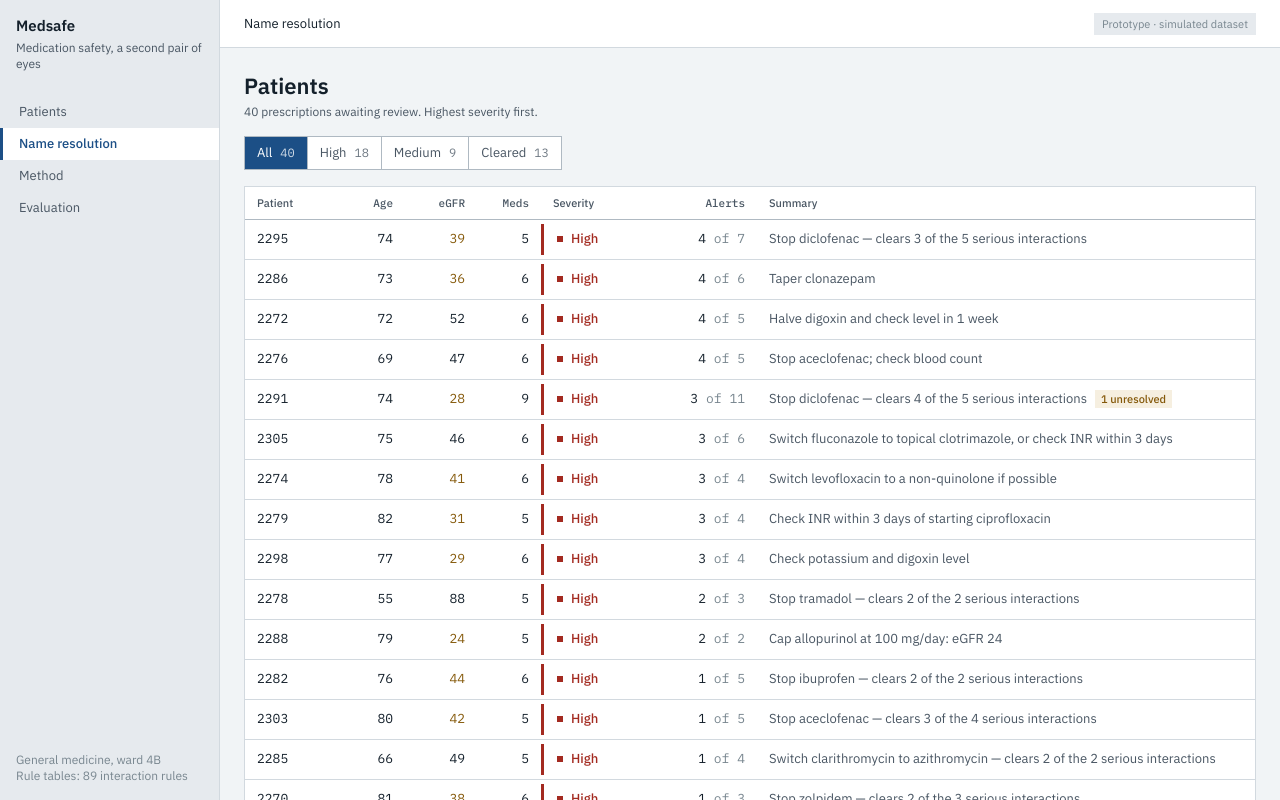
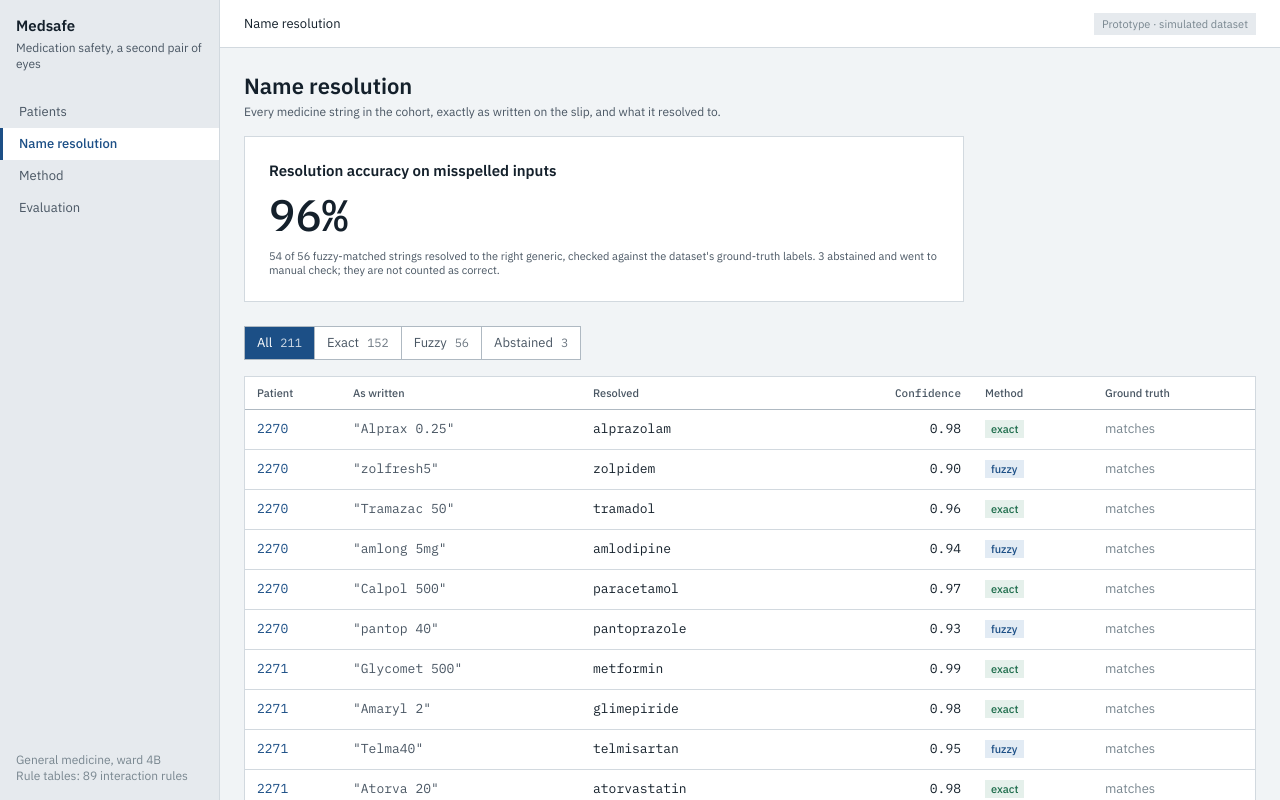
Before and after one commit to PavanSuryaChintada/h4-hosp-patient, a React (Vite) app: page /resolution in a window 1280 px wide. Shown: the top 800 px of the page. Built offline with nearby package versions, Linux system fonts and the light colour scheme.

Commit message:
feat(resolution): name-resolution audit table with ground-truth check

```diff
--- a/src/main.tsx
+++ b/src/main.tsx
@@ -4,6 +4,7 @@ import { BrowserRouter, Route, Routes, useParams } from 'react-router-dom';
 import { Shell } from './components/Shell';
 import { Queue } from './screens/Queue';
 import { PatientDetail } from './screens/PatientDetail';
+import { Resolution } from './screens/Resolution';
 import './styles.css';
 
 // Keyed by id so the collapse toggle resets when moving between patients.
@@ -19,6 +20,7 @@ createRoot(document.getElementById('root')!).render(
         <Routes>
           <Route path="/" element={<Queue />} />
           <Route path="/patient/:id" element={<PatientRoute />} />
+          <Route path="/resolution" element={<Resolution />} />
           <Route path="*" element={<Queue />} />
         </Routes>
       </Shell>
--- /dev/null
+++ b/src/screens/Resolution.tsx
@@ -0,0 +1,69 @@
+import { useState } from 'react';
+import { Link } from 'react-router-dom';
+import { DRUG } from '../data/drugs';
+import { METRICS, RESOLUTION_ROWS } from '../data/engine';
+import type { Method } from '../data/patients';
+import { Segmented, Stat } from '../components/ui';
+
+type Filter = 'all' | Method;
+const TAG: Record<Method, string> = { exact: 'tag-ok', fuzzy: 'tag-action', abstained: 'tag-warn' };
+
+export function Resolution() {
+  const [filter, setFilter] = useState<Filter>('all');
+  const r = METRICS.resolution;
+  const pct = Math.round((r.fuzzyCorrect / r.fuzzy) * 100);
+  const rows = filter === 'all' ? RESOLUTION_ROWS : RESOLUTION_ROWS.filter((x) => x.method === filter);
+
+  return (
+    <div className="content">
+      <div className="page-head">
+        <h1 className="display">Name resolution</h1>
+        <p className="meta">Every medicine string in the cohort, exactly as written on the slip, and what it resolved to.</p>
+      </div>
+
+      <div className="panel" style={{ padding: 24, marginBottom: 24, maxWidth: 720 }}>
+        <Stat caption="Resolution accuracy on misspelled inputs" figure={`${pct}%`}
+          sub={<><span className="mono">{r.fuzzyCorrect}</span> of <span className="mono">{r.fuzzy}</span> fuzzy-matched strings resolved to the right generic, checked against the dataset's ground-truth labels. <span className="mono">{r.abstained}</span> abstained and went to manual check; they are not counted as correct.</>} />
+      </div>
+
+      <div style={{ marginBottom: 16 }}>
+        <Segmented label="Filter by method" value={filter} onChange={setFilter} segments={[
+          { value: 'all', label: 'All', count: r.total },
+          { value: 'exact', label: 'Exact', count: r.exact },
+          { value: 'fuzzy', label: 'Fuzzy', count: r.fuzzy },
+          { value: 'abstained', label: 'Abstained', count: r.abstained },
+        ]} />
+      </div>
+
+      <div className="panel">
+        <table className="t">
+          <colgroup>
+            <col style={{ width: 96 }} /><col style={{ width: 240 }} /><col style={{ width: 280 }} />
+            <col style={{ width: 112 }} /><col style={{ width: 120 }} /><col />
+          </colgroup>
+          <thead>
+            <tr><th>Patient</th><th>As written</th><th>Resolved</th><th className="num">Confidence</th><th>Method</th><th>Ground truth</th></tr>
+          </thead>
+          <tbody>
+            {rows.map((x, i) => (
+              <tr key={i}>
+                <td className="mono"><Link to={`/patient/${x.patient}`}>{x.patient}</Link></td>
+                <td className="mono ink-2">"{x.raw}"</td>
+                <td className="mono" style={{ color: x.code ? undefined : 'var(--warn)' }}>
+                  {x.code ? DRUG[x.code].name : `could not resolve: ${x.candidates!.map(([c, s]) => `${c} ${s.toFixed(2)}`).join(' / ')}`}
+                </td>
+                <td className="num">{x.confidence.toFixed(2)}</td>
+                <td><span className={`tag ${TAG[x.method]}`}>{x.method}</span></td>
+                <td>
+                  {x.method === 'abstained' ? <span className="ink-3">sent to manual check</span>
+                    : x.truth ? <span style={{ color: 'var(--critical)' }}>wrong: was {DRUG[x.truth].name}</span>
+                      : <span className="ink-3">matches</span>}
+                </td>
+              </tr>
+            ))}
+          </tbody>
+        </table>
+      </div>
+    </div>
+  );
+}
```
